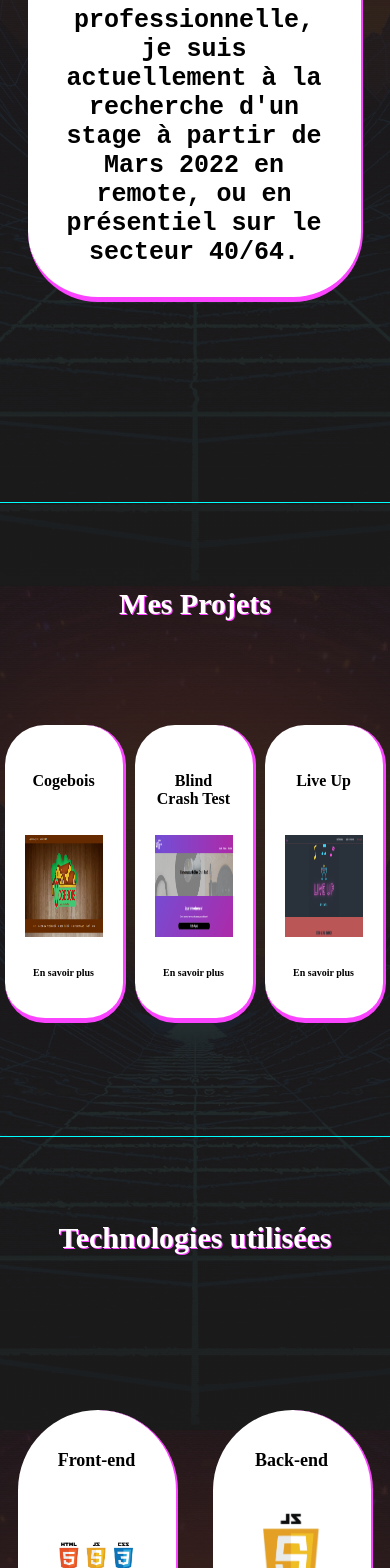
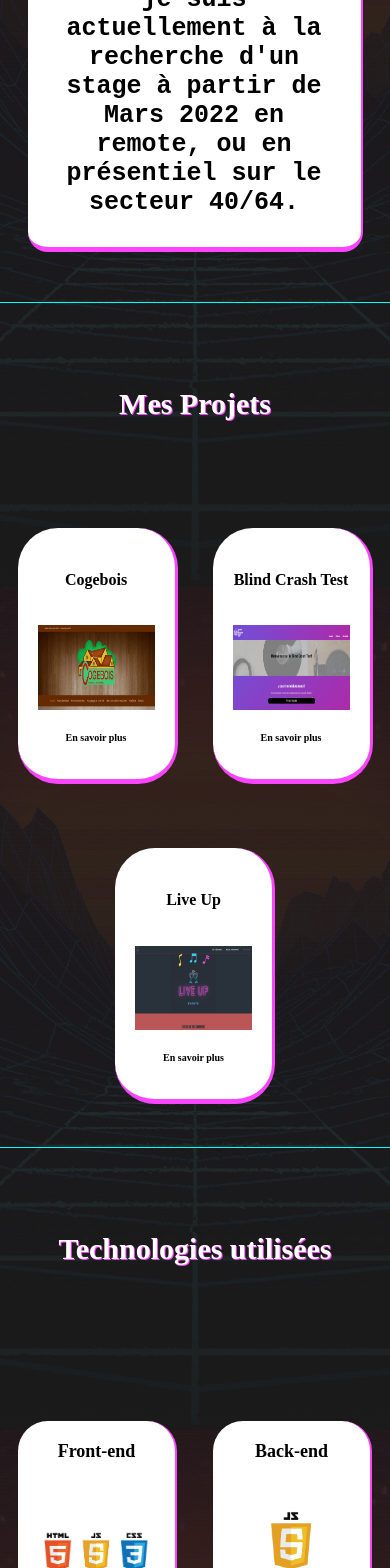
Before and after one commit to aurelienbrethes/my_portfolio, a React (Create React App) app: page / in a window 390 px wide. Shown: the part 1946-3514 px from the top of the page. Built offline with nearby package versions, Linux system fonts and the light colour scheme.

Commit message:
responsive OK

```diff
--- a/src/components/Contact.jsx
+++ b/src/components/Contact.jsx
@@ -11,7 +11,7 @@ function Contact() {
           <li>tel : <a href="tel:+0752668535"> 07 52 66 85 35</a></li>
           <li>GitHub : <a target="_blank" className="contact_link" href=" https://github.com/aurelienbrethes">Lien Github</a></li>
           <li>LinkedIn : <a target="_blank" className="contact_link" href=" https://www.linkedin.com/in/aur%C3%A9lien-brethes-134178169/">Lien LinkedIn</a></li>
-          <li>Wild Code School : <a target="_blank" className="contact_link" href="https://www.wildcodeschool.com/fr-FR">Lien Wild Code School</a></li>
+          <li>Wild Code School : <a target="_blank" className="contact_link" href="https://www.wildcodeschool.com/fr-FR">Wild Code School</a></li>
           <li>Mon CV : <a href={cv} download>Cliquez ici pour télécharger</a></li>
         </ul>
       </section>
--- a/src/components/Header/Burger.jsx
+++ b/src/components/Header/Burger.jsx
@@ -4,7 +4,7 @@ function Burger({showLinks, setShowLinks}) {
 
 let brugerClass = "burger-line";
 
-if ( !showLinks ){
+if ( showLinks ){
     brugerClass += " active";
 }
 
--- a/src/components/Header/Navigation.jsx
+++ b/src/components/Header/Navigation.jsx
@@ -3,7 +3,7 @@ import './navigation.css';
 function Navigation({showLinks}) {
 
   return (
-       <ul className= { showLinks? 'navbar' : 'navlist'}>
+       <ul className= { showLinks? 'navlist' : 'navbar'}>
           <li>
             <a href="#home">
               Accueil
--- a/src/components/Project.jsx
+++ b/src/components/Project.jsx
@@ -14,7 +14,7 @@ function Project({titre, tech, image, description, link }) {
     }
 
   return (
-    <div className="project_container">
+    <div>
             <div className="mini_card">
                 <h3>{titre}</h3>
                 <img src={image} alt="logo du projet" />
--- a/src/components/about.css
+++ b/src/components/about.css
@@ -46,7 +46,6 @@
     text-align: center;
     margin-bottom: 200px;
     font-weight: bold;
-    border-radius: 70px;
     margin-top: 100px
 }
 
@@ -72,4 +71,11 @@
     .card_container p a {
         font-size: 7px;
     }
+
+    .about_container span{
+        text-align: center;
+        margin-bottom: 50px;
+        font-weight: bold;
+        margin-top: 50px
+    }
 }
--- a/src/components/contact.css
+++ b/src/components/contact.css
@@ -18,3 +18,16 @@
         margin-bottom:50px;
     }
 }
+
+
+@media screen and (max-width: 600px) {
+
+    .card_container ul li{
+        font-size: 14px;
+    }
+
+    .card_container ul li a{
+        font-size: 8px;
+        font-style: inherit;
+    }
+}
--- a/src/components/modal.css
+++ b/src/components/modal.css
@@ -53,10 +53,32 @@
 
     .modal_container{
         min-height: inherit;
-        height: 70vh;
+        height: 80vh;
+    }
+
+    .modal_container p {
+        font-size: 20px;
+        text-align: justify;
     }
 
     .logo_project{
         width: 70%;
     }
 }
+
+@media screen and (max-width: 600px) {
+
+    .modal_container{
+        height: 80vh;
+        border-radius: 50px;
+    }
+
+    .modal_container p {
+        font-size: 17px;
+        text-align: justify;
+    }
+
+    .logo_project{
+        width: 70%;
+    }
+}
--- a/src/components/project.css
+++ b/src/components/project.css
@@ -1,10 +1,5 @@
-.project_container{
-    width: 100%;
-    height: 100%;
-}
-
 .mini_card{
-    position: relative;
+    /* position: relative; */
     display: flex;
     flex-direction: column;
     align-items: center;
@@ -18,24 +13,24 @@
     border-right: solid 3px var(--color-pink);
 }
 
-.project_container img {
+.mini_card img {
     height: auto ;
     max-width: 100%;
 }
 
-.project_container button{
+.mini_card button{
     cursor: pointer;
     width: 100%;
     padding: 10px 0px 10px 0px;
     background-color: var(--color-white);
 }
 
-.modal{
+/* .modal{
     position: absolute;
     margin-top: 50px;
     width: 100%;
     height: 100%;
-}
+} */
 
 
 @media screen and (max-width: 1010px) {
@@ -47,8 +42,19 @@
         height : 3vh
     }
 
-    .project_container img {
+    .mini_card img {
         height: 40% ;
         max-width: 100%;
     }
 }
+
+
+@media screen and (max-width: 600px) {
+
+    .mini_card{
+        height : 25vh;
+        width : 30vw;
+        margin-bottom: 20px;
+    }
+
+}
--- a/src/components/projects.css
+++ b/src/components/projects.css
@@ -1,7 +1,6 @@
 .carousel_container{
-    position: relative;
     height: 100vh;
-    width: 100vw;
+    width: 100%;
     display: flex;
     flex-direction: column;
     align-items: center;
@@ -10,7 +9,6 @@
 }
 
 .cards_container{
-    position: relative;
     display: flex;
     justify-content: space-around;
     align-items: center;
@@ -21,9 +19,28 @@
 @media screen and (max-width: 1010px) {
 
     .carousel_container{
-        height : 75vh;
+        min-height : 80vh;
     }
+
     .cards_container{
-        height : 40vh;
+        display: flex;
+        justify-content: space-around;
+        flex-wrap: wrap;
+        height: inherit;
     }
 }
+
+@media screen and (max-width: 600px) {
+
+    .carousel_container{
+        min-height: 100vh;
+    }
+
+    .cards_container{
+        display: flex;
+        justify-content: space-around;
+        flex-wrap: wrap;
+        height: inherit;
+    }
+
+  }
--- a/src/components/skills.css
+++ b/src/components/skills.css
@@ -45,12 +45,15 @@
 
 @media screen and (max-width: 1010px) {
 
+    .aside_container{
+        height: 50vh;
+        width: 20vw;
+        padding: 30px;
+        border-radius: 50px;
+    }
+
     .skills_container h1{
         padding-bottom: 70px;
-    }
-
-    .aside_container{
-        height: 40vh;
     }
 
     #nodejs{
@@ -68,3 +71,26 @@
         height:auto;
     }
 }
+
+@media screen and (max-width: 600px) {
+
+    .aside_container{
+        height: 40vh;
+        width: 30vw;
+        padding: 20px;
+        border-radius: 30px;
+        margin-bottom: 30px;
+    }
+
+    .logo_container{
+        height:70%;
+        margin-top: 30px;
+    }
+
+    .logo_container img{
+        max-height: 25%;
+        margin-top: 10px;
+        max-width: 90%;
+    }
+
+}
```
Lines whose indentation alone changed are shown as unchanged.
